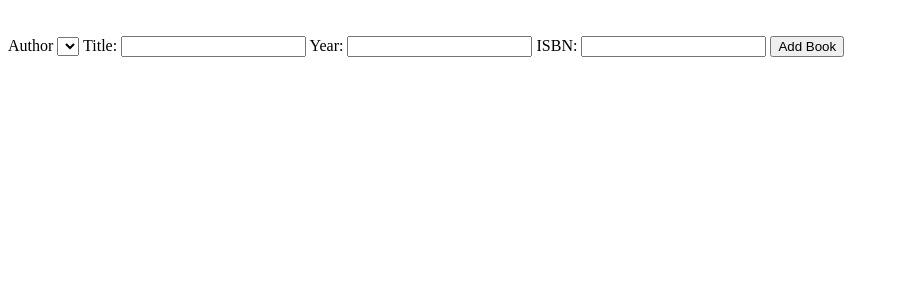
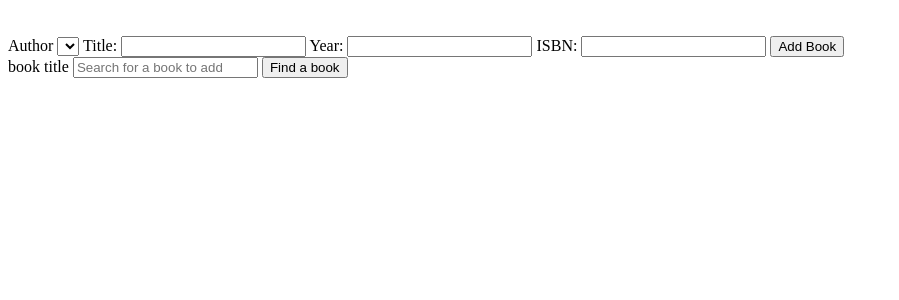
Before and after one commit to Tobbyte/book_alchemy, a Flask app: page /add_book in a window 1280 px wide. Shown: the part 26-326 px from the top of the page, without its empty margins (0-899 px from the left). Run offline with Flask 3, Linux system fonts and the light colour scheme; lists and menus that the app fills with data are empty.

Commit message:
dump: google books api search working, sonst chaos

```diff
--- a/app.py
+++ b/app.py
@@ -3,7 +3,7 @@
 from datetime import date
 import os
 from typing import Any
-
+import json
 from flask import Flask, flash, redirect, render_template, request, url_for
 from flask_sqlalchemy import SQLAlchemy
 
@@ -12,12 +12,27 @@ from sqlalchemy import select
 from sqlalchemy.orm import joinedload
 from werkzeug import Response
 from dotenv import load_dotenv
-from helpers import validate_int, validate_date
+from helpers import (
+    validate_int,
+    validate_date,
+)
+from google_books_api import search_book_google
 
 load_dotenv()
 
 class BookAlchemyApp:
-    """Asd."""
+    """Asd.
+
+    When searching for a book and the author is not in the database,
+    the author will be added automatically to db.
+
+    Limitations:
+    - only one author per book
+    - no validation for duplicate authors or books (by title)
+    - when authors automatically added via search, only name is populated.
+      Requesting additional author info (birth date, death date) is out of
+      scope for this project.
+    """
 
     def __init__(self, app: Flask):
         """Asd."""
@@ -107,7 +122,7 @@ class BookAlchemyApp:
         errors = [
             err
             for err in [
-                validate_date(birth_date, "Birth Date"),
+                validate_date(birth_date, "Birth Date", nullable=True),
                 validate_date(date_of_death, "Date of Death", nullable=True),
             ]
         ]
@@ -128,9 +143,74 @@ class BookAlchemyApp:
     def add_book(self) -> str | Response:
         # Logic to add a book to the database
         all_authors = list(db.session.scalars(select(Author)).all())
+        search_query = request.args.get("search_query", "").strip()
+
+        if search_query:
+            search_result = search_book_google(search_query)
+            search_results = [search_result] if search_result else None
+
+            if search_results is None:
+                flash("No books found matching that title.", "error")
+                return redirect(url_for("add_book"))
+            return render_template(
+                "add_book.html",
+                authors=all_authors,
+                search_results=search_results,
+                search_query=search_query,
+            )
+
         if request.method == "POST":
+            request_data = request.form
+            book_data = request_data.get("book_data")
+            if book_data:
+                # If book_data is provided, it means the user selected a book from the search results.
+                # It's not sure if the author is in our db, so we need to check and add the author if necessary.
+                print(f"Book data received: {book_data}")
+                book_data_dict = json.loads(book_data.replace("'", '"'))
+                author = book_data_dict.get("author")
+                known_author = db.session.scalars(
+                    select(Author).where(Author.name == author)
+                ).first()
+                if not known_author:
+                    # If the author is not in the database, add them.
+                    author = Author(
+                        name=author,
+                        birth_date=None,
+                        date_of_death=None,
+                    )
+                    self.db.session.add(author)
+                    self.db.session.commit()
+                title = book_data_dict.get("title")
+                isbn = book_data_dict.get("isbn")
+                if not validate_int(
+                    isbn, "ISBN", max_length=13, nullable=True
+                ):
+                    isbn = None
+
+                publication_year = book_data_dict.get("publication_year")
+                if not validate_int(
+                    publication_year,
+                    "Publication Year",
+                    max_length=4,
+                    nullable=True,
+                ):
+                    publication_year = None
+                cover_image_url = book_data_dict.get("cover_image_url")
+                if not cover_image_url.startswith("http"):
+                    cover_image_url = None
+                request_data = {
+                    "title": title,
+                    "isbn": isbn,
+                    "publication_year": book_data_dict.get("publication_year"),
+                    "cover_image_url": book_data_dict.get("cover_image_url"),
+                    "author_id": known_author.id
+                    if known_author
+                    else author.id,
+                }
+                print("request_data", request_data)
+
             try:
-                new_book = self.add_book_to_db(request.form)
+                new_book = self.add_book_to_db(request_data)
             except Exception as e:
                 print(e)
                 # if fields have errors, err messages are returned
@@ -150,10 +230,11 @@ class BookAlchemyApp:
 
     def add_book_to_db(self, form_data: dict[str, Any]) -> None | Book:
         """Add a book to the database."""
-        title = form_data.get("title", "").strip()
-        author_id = form_data.get("author_id", "").strip()
-        isbn = form_data.get("isbn", "").strip()
-        publication_year = form_data.get("publication_year", "").strip()
+        title = form_data.get("title", "")
+        author_id = form_data.get("author_id", "")
+        isbn = form_data.get("isbn", "")
+        publication_year = form_data.get("publication_year", "")
+        cover_image_url = form_data.get("cover_image_url")
 
         if not title or not author_id:
             err_msg = "Title and author ID are required."
@@ -165,12 +246,14 @@ class BookAlchemyApp:
                 validate_int(
                     publication_year,
                     "Publication Year",
-                    length=4,
+                    max_length=4,
                     nullable=True,
                 ),
-                validate_int(isbn, "ISBN", length=13, nullable=True),
+                validate_int(isbn, "ISBN", max_length=13, nullable=True),
             ]
         ]
+        if isbn and len(isbn) not in [10, 13]:
+            errors.append("ISBN must be either 10 or 13 digits long.")
 
         author_id = db.session.get(Author, author_id)
         if not author_id:
@@ -187,6 +270,7 @@ class BookAlchemyApp:
             publication_year=int(publication_year)
             if publication_year
             else None,
+            cover_image_url=cover_image_url,
             author_id=int(author_id),  # from db, save # pyright: ignore[reportArgumentType]
         )
 
@@ -211,6 +295,6 @@ app = Flask(__name__)
 if __name__ == "__main__":
 
     book_alchemy = BookAlchemyApp(app)
-    # book_alchemy.reset_database()
+    book_alchemy.reset_database()
     book_alchemy.create_tables()
     book_alchemy.run(debug=True, host="0.0.0.0")  # noqa: S104
--- a/data_models.py
+++ b/data_models.py
@@ -20,7 +20,7 @@ class Author(Base):
     __tablename__ = "author"
     id: Mapped[int] = mapped_column(primary_key=True, autoincrement=True)
     name: Mapped[str] = mapped_column(db.String(100))
-    birth_date: Mapped[date]
+    birth_date: Mapped[date | None] = mapped_column(nullable=True)
     date_of_death: Mapped[date | None] = mapped_column(nullable=True)
 
     def __str__(self) -> str:
@@ -38,6 +38,9 @@ class Book(Base):
     )  # str for easy char length constraint
     title: Mapped[str] = mapped_column(db.String(200))
     publication_year: Mapped[int] = mapped_column(db.Integer, nullable=True)
+    cover_image_url: Mapped[str | None] = mapped_column(
+        db.String(500), nullable=True
+    )
     author_id: Mapped[int] = mapped_column(
         db.Integer, db.ForeignKey("author.id")
     )
--- a/requirements.txt
+++ b/requirements.txt
@@ -3,3 +3,4 @@ sqlalchemy
 flask_sqlalchemy
 jinja2
 dotenv
+requests
--- a/templates/add_book.html
+++ b/templates/add_book.html
@@ -17,6 +17,35 @@
         <input type="text" id="isbn" name="isbn">
         <button type="submit">Add Book</button>
     </form>
+<div class="search_container">
+    <form class="search-form" action="{{ url_for('add_book') }}" method="get">
+        <label class="visually-hidden" for="search_query">book title</label>
+        <input type="text" id="search_query" name="search_query" placeholder="Search for a book to add" required>
+        <button type="submit">Find a book</button>
+    </form>
+</div>
+
+{% if search_results %}
+<div id="search-results"></div>
+<h2>Results for "{{ search_query }}"</h2>
+<ul>
+    {% for book in search_results %}
+    <li>
+        <form action="{{ url_for('add_book') }}" method="post">
+            <input type="hidden" id="book_data" name="book_data" value="{{ book }}">
+            <input type="hidden" id="title" name="book.title" value="{{ book.title }}">
+            <input type="hidden" id="author" name="book.author" value="{{ book.author }}">
+            <input type="hidden" name="book.cover_image_url" value="{{ book.cover_image_url }}">
+
+            <span class="book-title">{{ book.title }}</span>
+            <span class="book-author">{{ book.author }}</span>
+            <button type="submit">Add to shelf</button>
+        </form>
+    </li>
+    {% endfor %}
+</ul>
+</div>
+{% endif %}
 <br>
 <br>
 {% with messages = get_flashed_messages(with_categories=true) %}
--- a/templates/home.html
+++ b/templates/home.html
@@ -4,6 +4,9 @@
     <h1>Book List</h1>
     {% for book in books %}
     <div>
+        {% if book.cover_image_url %}
+        <img src="{{ book.cover_image_url }}" alt="Cover of {{ book.title }}">
+        {% endif %}
         <h3>{{ book.title }}, {{ book.author.name }}</h3>
     </div>
     {% endfor %}
```
Also changed, not shown: google_books_api.py (added, +84 -0 lines), helpers.py (+16 -9 lines), data/library.sqlite.
